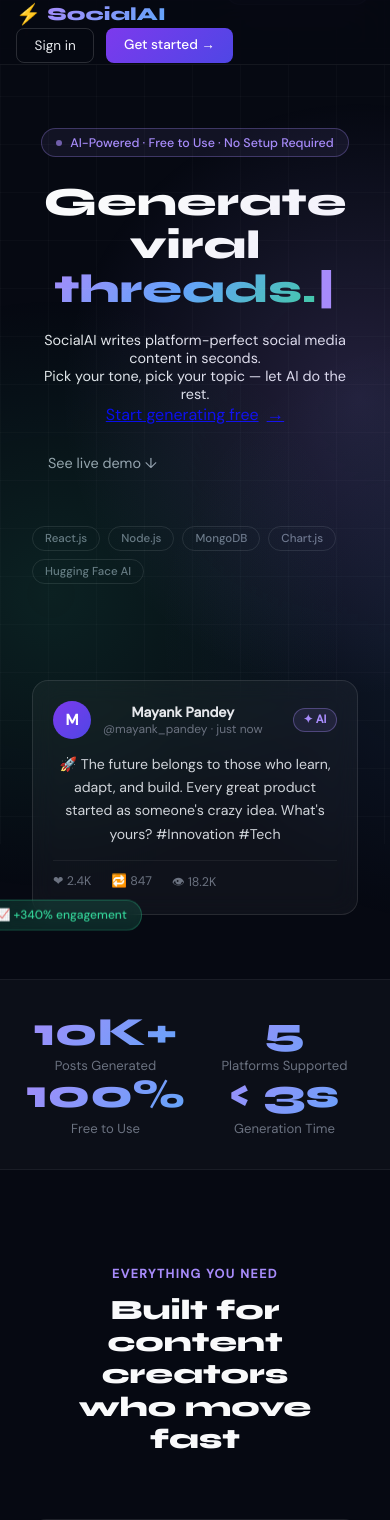
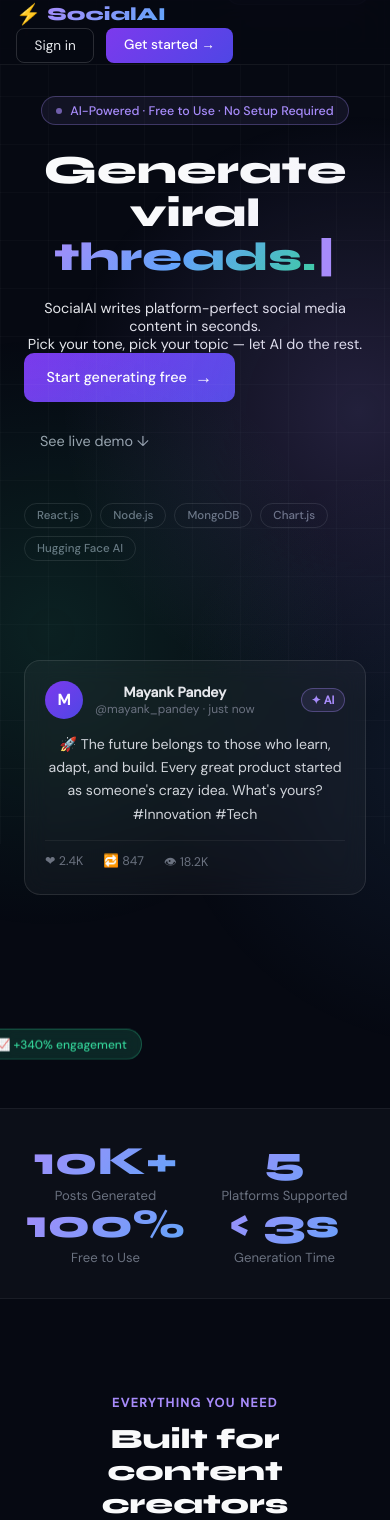
Before and after one commit to Mayank-Pandey7/SocialAi, a React (Create React App) app in the folder frontend/: page / in a window 390 px wide. Shown: the top 1520 px of the page. Built offline with nearby package versions, Linux system fonts and the light colour scheme.

Commit message:
Made app responsive for mobile

```diff
--- a/frontend/src/pages/HomePage.js
+++ b/frontend/src/pages/HomePage.js
@@ -300,9 +300,11 @@
     50% { opacity: 0.5; }
   }
  @media (max-width: 768px) {
+
   .hero-section {
     flex-direction: column !important;
     text-align: center;
+    padding: 6rem 1.5rem 3rem !important;
   }
 
   .hero-visual {
@@ -311,13 +313,17 @@
     max-width: 320px;
   }
 
-  .cta-row {
-    flex-direction: column;
-    align-items: center;
+  .hero-btn {
+    width: auto !important;
   }
 
   .nav-links {
     display: none !important;
+  }
+
+  .cta-row {
+    flex-direction: column;
+    align-items: center;
   }
 }
 `}</style>
@@ -349,30 +355,53 @@
   margin: '0 auto',
   padding: '8rem 2rem 4rem',
   gap: '4rem',
-  position: 'relative'
+  position: 'relative',
+  flexWrap: 'wrap'
 },
   gridBg: { position: 'fixed', inset: 0, backgroundImage: 'linear-gradient(rgba(255,255,255,0.025) 1px, transparent 1px), linear-gradient(90deg, rgba(255,255,255,0.025) 1px, transparent 1px)', backgroundSize: '48px 48px', pointerEvents: 'none', zIndex: 0 },
   orb: { position: 'absolute', width: 600, height: 600, borderRadius: '50%', pointerEvents: 'none' },
 
-  heroContent: {
-  flex: '0 0 55%',
+   heroContent: {
+  flex: '1 1 500px',
 },
+
+heroVisual: {
+  flex: '1 1 400px',
+  maxWidth: '420px',
+  margin: '0 auto'
+},
+
   badge: { display: 'inline-flex', alignItems: 'center', gap: '0.5rem', padding: '0.35rem 0.9rem', border: '1px solid rgba(167,139,250,0.3)', borderRadius: 20, fontSize: '0.78rem', color: '#a78bfa', background: 'rgba(167,139,250,0.08)', marginBottom: '1.5rem', fontWeight: 500 },
   badgeDot: { width: 6, height: 6, borderRadius: '50%', background: '#a78bfa', animation: 'pulse 2s ease infinite' },
   heroH1: { fontFamily: "'Syne', sans-serif", fontSize: 'clamp(2.5rem, 5vw, 4rem)', fontWeight: 800, lineHeight: 1.08, marginBottom: '1.25rem', color: '#f9fafb' },
   heroAccent: { background: 'linear-gradient(135deg, #a78bfa 0%, #60a5fa 50%, #34d399 100%)', WebkitBackgroundClip: 'text', WebkitTextFillColor: 'transparent' },
   cursor: { display: 'inline-block', color: '#a78bfa', animation: 'blink 1s step-end infinite', marginLeft: 2 },
   heroSub: {  fontSize: 'clamp(0.9rem, 2.5vw, 1.1rem)' },
-  ctaRow: { display: 'flex', gap: '1rem', flexWrap: 'wrap', alignItems: 'center' },
-  heroCta: { width: '100%', justifyContent: 'center' },
+
+  ctaRow: {
+  display: 'flex',
+  gap: '1rem',
+  flexWrap: 'wrap',
+  alignItems: 'center',
+  justifyContent: 'flex-start'
+},
+
+  heroCta: {
+  padding: '0.85rem 1.4rem',
+  borderRadius: 10,
+  background: 'linear-gradient(135deg, #7c3aed, #4f46e5)',
+  color: '#fff',
+  textDecoration: 'none',
+  fontSize: '0.9rem',
+  fontWeight: 500,
+  display: 'inline-flex',
+  alignItems: 'center',
+  justifyContent: 'center'
+},
   heroCtaGhost: { color: '#9ca3af', textDecoration: 'none', fontSize: '0.9rem', padding: '0.85rem 1rem', fontWeight: 400 },
   trustRow: { display: 'flex', flexWrap: 'wrap', gap: '0.5rem', marginTop: '2.5rem' },
   techPill: { padding: '0.25rem 0.75rem', borderRadius: 20, border: '1px solid rgba(255,255,255,0.1)', color: '#6b7280', fontSize: '0.72rem', fontWeight: 500 },
 
-  heroVisual: {
-  flex: '0 0 40%',
-  maxWidth: '420px',
-},
   floatCard: { background: 'rgba(255,255,255,0.04)', border: '1px solid rgba(255,255,255,0.1)', borderRadius: 16, padding: '1.25rem', backdropFilter: 'blur(12px)' },
   floatCardTop: { display: 'flex', alignItems: 'center', gap: '0.75rem', marginBottom: '0.875rem' },
   avatar: { width: 38, height: 38, borderRadius: '50%', background: 'linear-gradient(135deg, #7c3aed, #4f46e5)', display: 'flex', alignItems: 'center', justifyContent: 'center', fontWeight: 700, fontSize: '0.95rem', color: '#fff', flexShrink: 0 },
@@ -386,7 +415,13 @@
 
 
   statsBand: { background: 'rgba(255,255,255,0.025)', borderTop: '1px solid rgba(255,255,255,0.06)', borderBottom: '1px solid rgba(255,255,255,0.06)' },
-  statsInner: {  maxWidth: 1200,  margin: '0 auto',  padding: '2rem 1rem',  display: 'grid',  gridTemplateColumns: 'repeat(auto-fit, minmax(120px, 1fr))' },
+ statsInner: {
+  maxWidth: 1200,
+  margin: '0 auto',
+  padding: '2rem 1rem',
+  display: 'grid',
+  gridTemplateColumns: 'repeat(auto-fit, minmax(140px, 1fr))' // ✅ improved
+},
   statItem: { textAlign: 'center' },
   statVal: { fontFamily: "'Syne', sans-serif", fontSize: '2.5rem', fontWeight: 800, background: 'linear-gradient(135deg, #a78bfa, #60a5fa)', WebkitBackgroundClip: 'text', WebkitTextFillColor: 'transparent', lineHeight: 1 },
   statLabel: { fontSize: '0.82rem', color: '#6b7280', marginTop: '0.35rem', fontWeight: 400 },
@@ -397,7 +432,11 @@
   eyebrow: { fontSize: '0.78rem', fontWeight: 600, color: '#a78bfa', textTransform: 'uppercase', letterSpacing: '0.12em', marginBottom: '0.75rem' },
   sectionH2: { fontFamily: "'Syne', sans-serif", fontSize: 'clamp(1.75rem, 3.5vw, 2.75rem)', fontWeight: 800, color: '#f9fafb', lineHeight: 1.15 },
 
-  featGrid: {  display: 'grid',  gridTemplateColumns: 'repeat(auto-fit, minmax(250px, 1fr))', gap: '1.25rem'},
+ featGrid: {
+  display: 'grid',
+  gridTemplateColumns: 'repeat(auto-fit, minmax(260px, 1fr))',
+  gap: '1.25rem'
+},
   featCard: { background: 'rgba(255,255,255,0.03)', border: '1px solid rgba(255,255,255,0.07)', borderRadius: 14, padding: '1.75rem', transition: 'border-color 0.2s, background 0.2s', animation: 'fadeUp 0.6s ease both' },
   featIcon: { width: 42, height: 42, borderRadius: 10, border: '1px solid', display: 'flex', alignItems: 'center', justifyContent: 'center', fontSize: '1.15rem', marginBottom: '1rem' },
   featTitle: { fontFamily: "'Syne', sans-serif", fontWeight: 700, fontSize: '1rem', color: '#f3f4f6', marginBottom: '0.6rem' },
```
